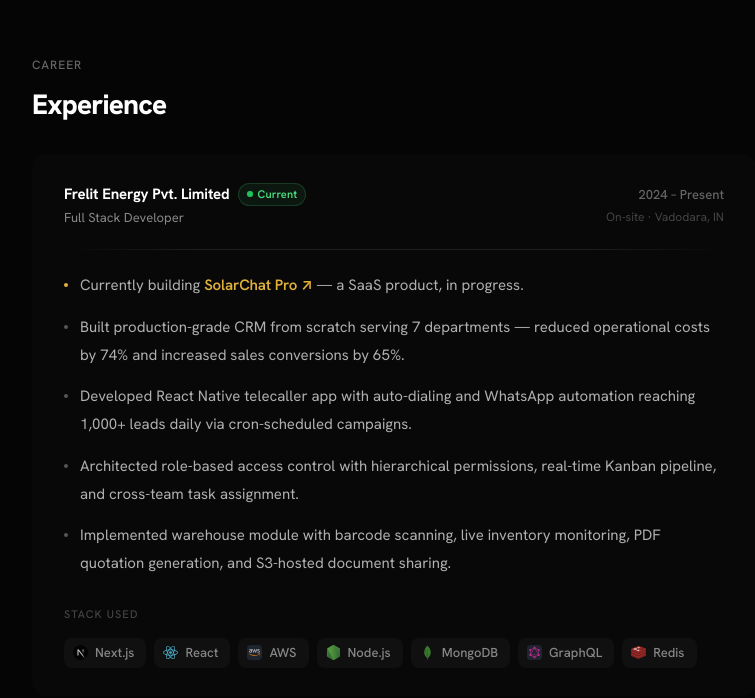
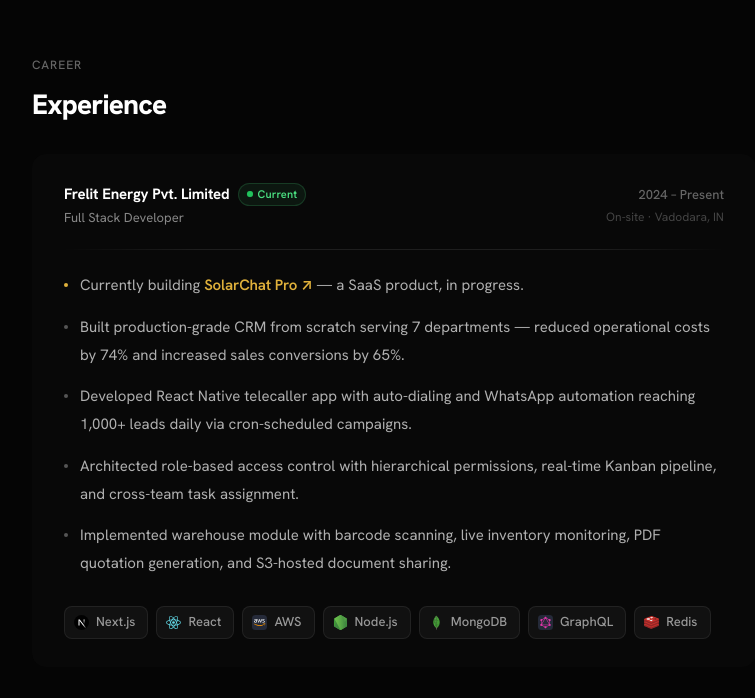
Before and after one commit to AymaanPathan/portfolio, a Next.js app: page / in a window 1280 px wide. Shown: the part 808-1506 px from the top of the page, without its empty margins (246-1001 px from the left). Built offline with nearby package versions, Linux system fonts and the light colour scheme.

Commit message:
style: update ExperienceSection and globals.css for improved aesthetics and readability

```diff
--- a/src/app/Sections/ExperienceSection.tsx
+++ b/src/app/Sections/ExperienceSection.tsx
@@ -95,7 +95,6 @@
 
             {/* Tech stack chips */}
             <div className="exp-stack">
-              <p className="exp-stack-label">Stack Used</p>
               <div className="exp-stack-chips">
                 {techStack.map((tech, i) => (
                   <div key={i} className="exp-tech-chip">
--- a/src/app/globals.css
+++ b/src/app/globals.css
@@ -964,13 +964,12 @@
 .exp-stack-label {
   font-family: var(--font-body);
   font-size: var(--fs-11);
-  font-weight: var(--fw-medium);
-  color: var(--text-dark);
+  font-weight: var(--fw-semibold);
+  color: var(--text-dim);
   text-transform: uppercase;
-  letter-spacing: 0.1em;
+  letter-spacing: 0.12em;
   margin-bottom: 14px;
 }
-
 .exp-stack-chips {
   display: flex;
   flex-wrap: wrap;
@@ -983,20 +982,24 @@
   gap: 7px;
   padding: 5px 12px 5px 9px;
   border-radius: var(--r-md);
-  background: rgba(255, 255, 255, 0.03);
+  background: rgba(255, 255, 255, 0.04);
+  border: 1px solid rgba(255, 255, 255, 0.07);
   font-family: var(--font-body);
   font-size: var(--fs-13);
   font-weight: var(--fw-medium);
-  color: #888;
+  color: #999;
   white-space: nowrap;
   transition: var(--transition-fast);
   cursor: default;
 }
+
 .exp-tech-chip:hover {
-  background: rgba(255, 255, 255, 0.06);
-  color: #d0d0d0;
+  background: rgba(255, 255, 255, 0.08);
+  border-color: rgba(255, 255, 255, 0.14);
+  color: #e8e8e8;
 }
 
 .exp-tech-chip-icon {
-  opacity: 0.8;
+  opacity: 0.9;
+  filter: brightness(1.1);
 }
```
